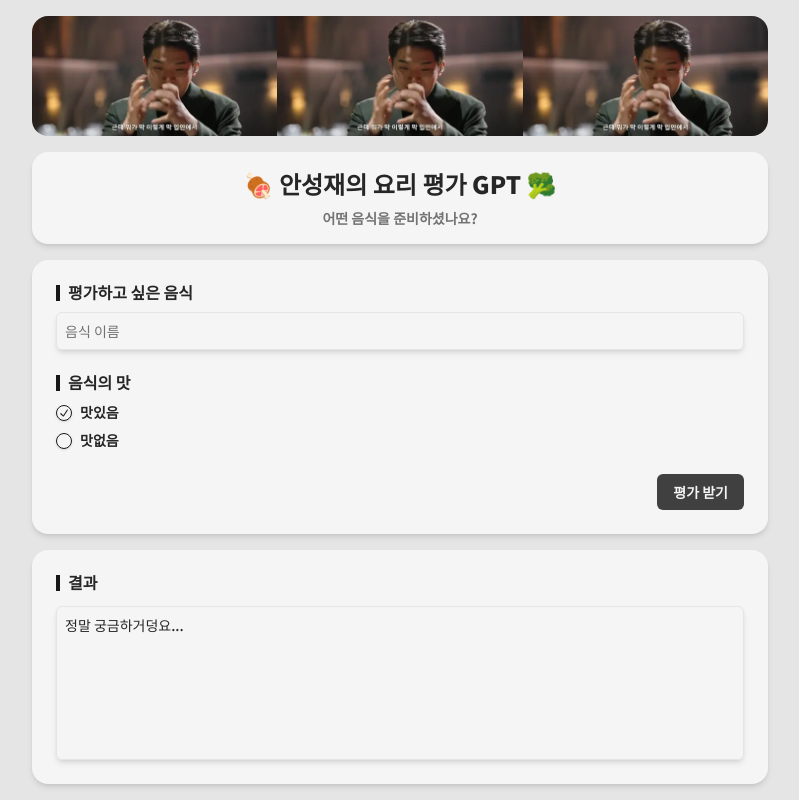
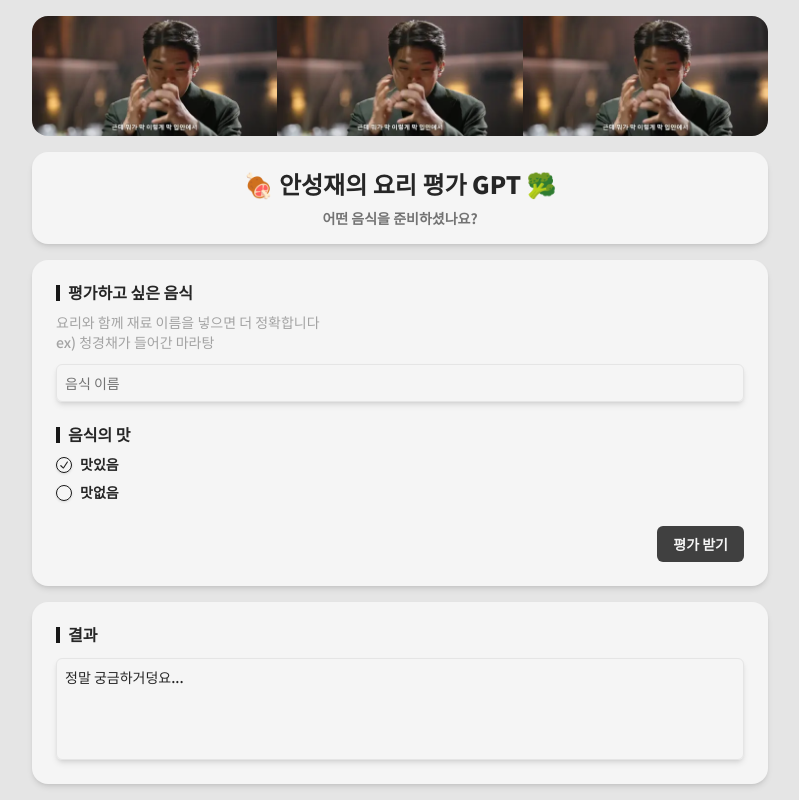
Before and after one commit to LasBe-code/ansungjae-gpt, a Next.js app: page / in a window 1280 px wide. Shown: the top 800 px of the page, without its empty margins (240-1039 px from the left). Built offline with nearby package versions, Linux system fonts and the light colour scheme; no server answers.

Commit message:
design: 음식에 설명 추가

```diff
--- a/app/page.tsx
+++ b/app/page.tsx
@@ -59,6 +59,14 @@
                 />
                 <Label htmlFor="food">평가하고 싶은 음식</Label>
               </div>
+              <div>
+                <p className="text-sm text-neutral-400">
+                  요리와 함께 재료 이름을 넣으면 더 정확합니다
+                </p>
+                <p className="text-sm text-neutral-400">
+                  ex) 청경채가 들어간 마라탕
+                </p>
+              </div>
               <Input type="text" name="food" placeholder="음식 이름" required />
             </div>
             <div className="flex flex-col gap-3">
```
